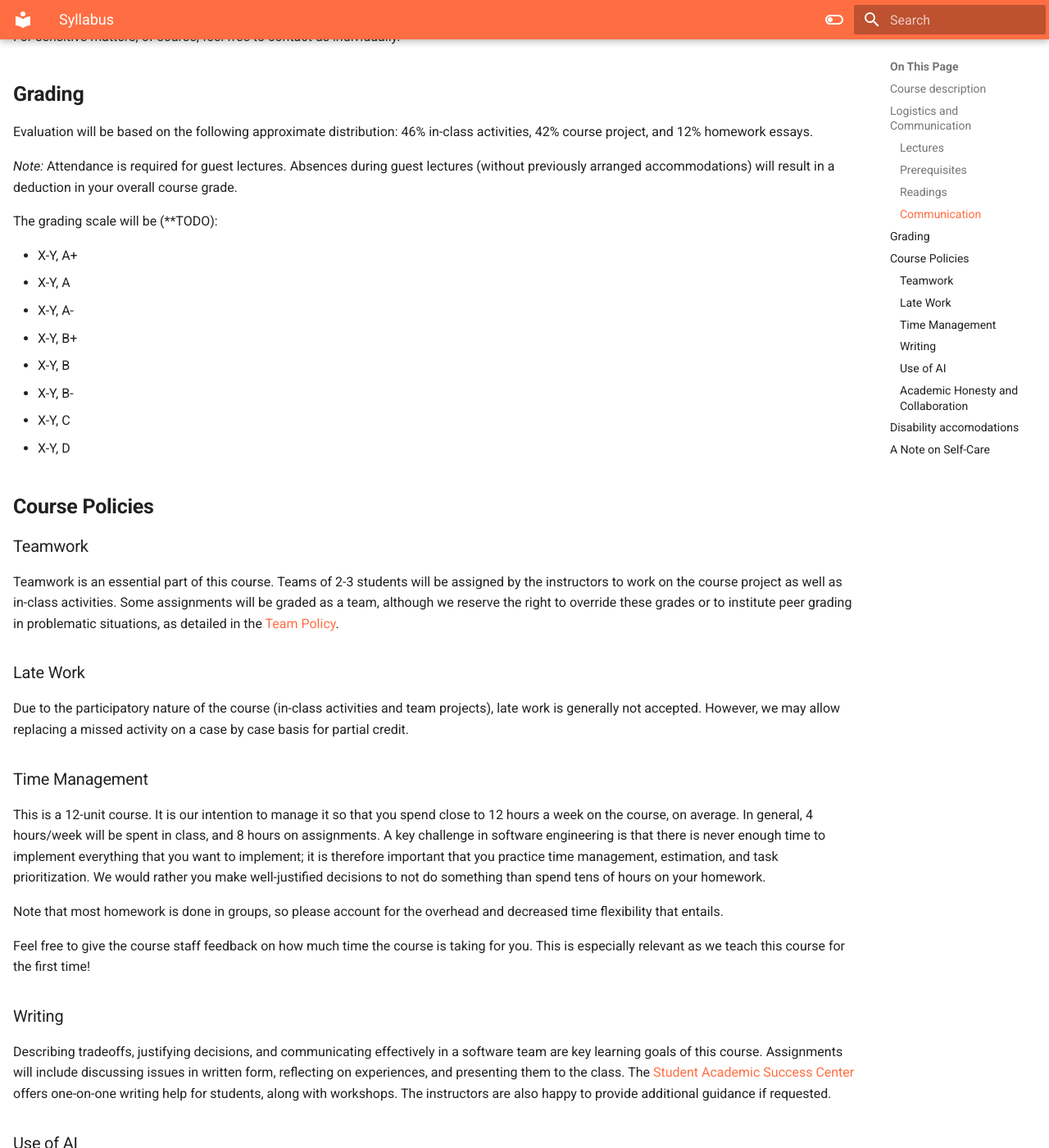
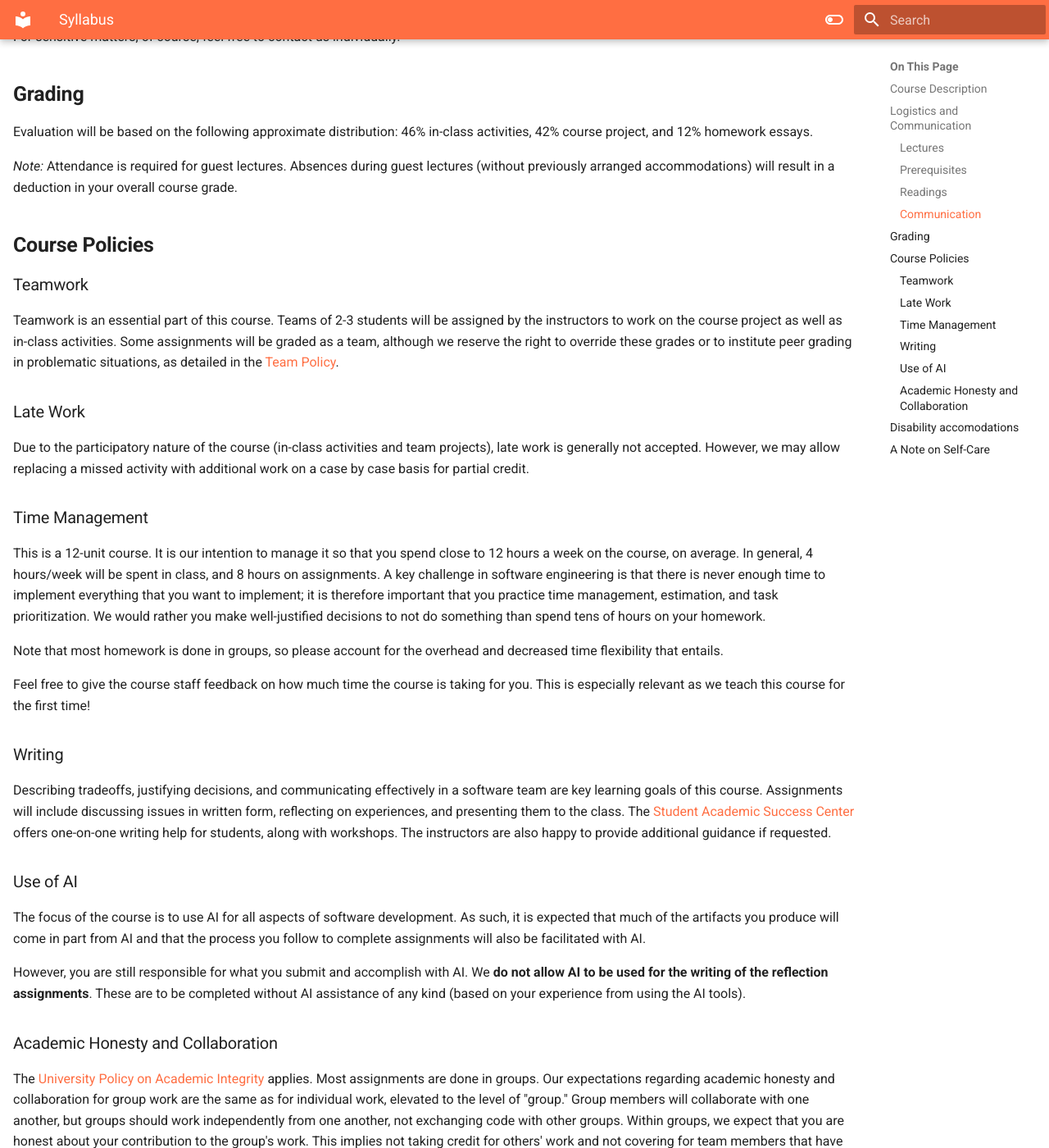
Before and after one commit to AI-Developer-Tools/ai-developer-tools.github.io, an MkDocs documentation site: the page built from docs/syllabus.md, in a window 1280 px wide and 1400 px high, scrolled down 1176 px. Shown: the whole window at 82% size. Built offline with MkDocs 1.6.1 and Material for MkDocs 9.7.7, drawn with Linux system fonts in a browser that asks for light colours; some of the changed text lies outside the part shown.

Commit message:
Various updates.

```diff
--- a/docs/syllabus.md
+++ b/docs/syllabus.md
@@ -4,7 +4,7 @@ hide:
     - navigation
 ---
 
-## Course description
+## Course Description
 
 Students will learn how to use AI-based developer tools across the software development lifecycle, for example in coding, code reviewing, project management, automated testing, and security. The course will require significant software development practice, both with and without AI tools. Students will use their experiences to analyze the impact of AI tools on software productivity across individuals, teams, and organizations. Students will be expected to code in scripting languages (e.g., Python and JavaScript), set up development environments, read documentation, and learn new libraries and frameworks.
 
@@ -46,7 +46,7 @@ Evaluation will be based on the following approximate distribution: 46% in-class
 *Note:* Attendance is required for guest lectures. Absences during guest
 lectures (without previously arranged accommodations) will result in a deduction in your overall course grade.
 
-The grading scale will be (**TODO):
+<!-- The grading scale will be (**TODO):
 
 - X-Y, A+
 - X-Y, A
@@ -55,7 +55,7 @@ The grading scale will be (**TODO):
 - X-Y, B
 - X-Y, B-
 - X-Y, C
-- X-Y, D
+- X-Y, D -->
 
 ## Course Policies
 
@@ -67,7 +67,7 @@ Policy](/teamwork).
 
 ### Late Work
 
-Due to the participatory nature of the course (in-class activities and team projects), late work is generally not accepted. However, we may allow replacing a missed activity on a case by case basis for partial credit.
+Due to the participatory nature of the course (in-class activities and team projects), late work is generally not accepted. However, we may allow replacing a missed activity with additional work on a case by case basis for partial credit.
 
 ### Time Management
 
```
Also changed, not shown: other parts of docs/syllabus.md (+2 -2 lines), docs/overview.md (+1 -0 lines).
